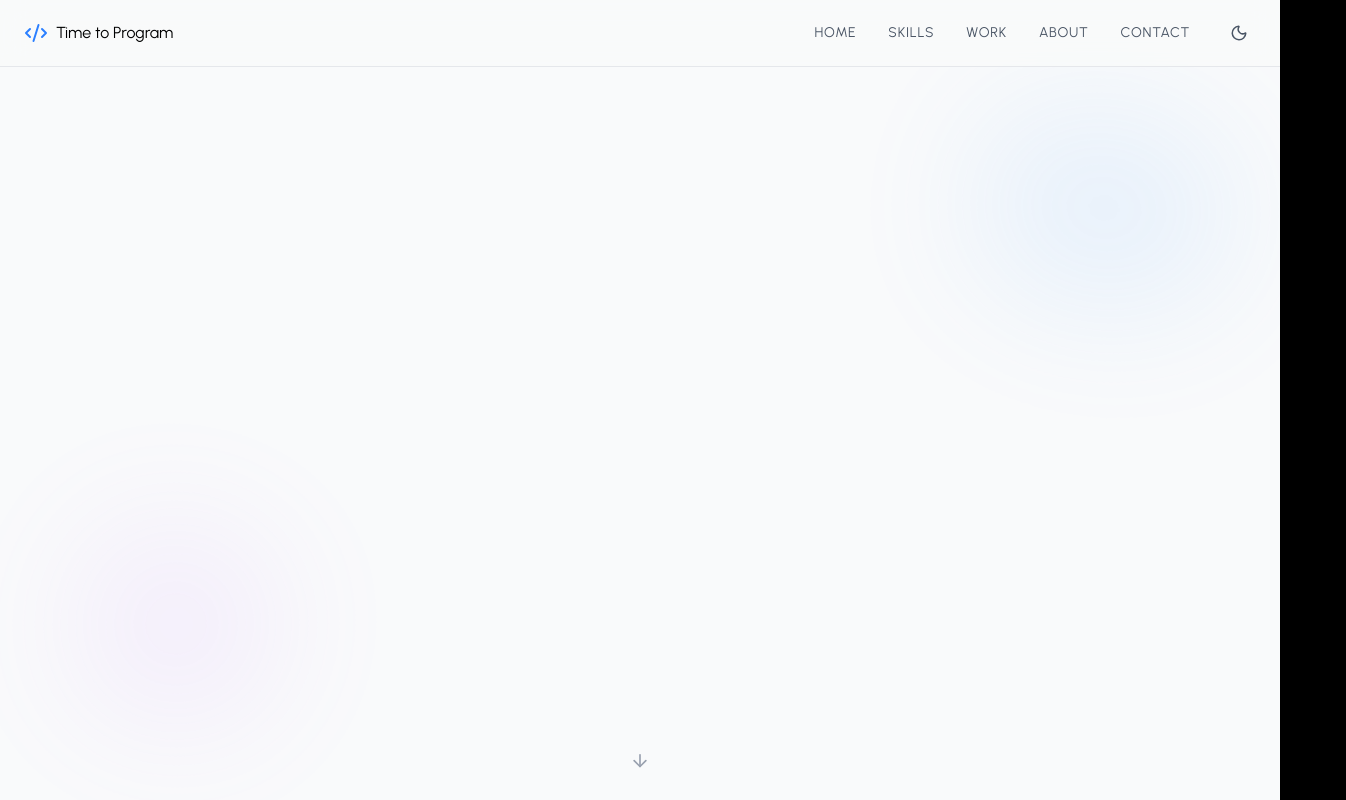
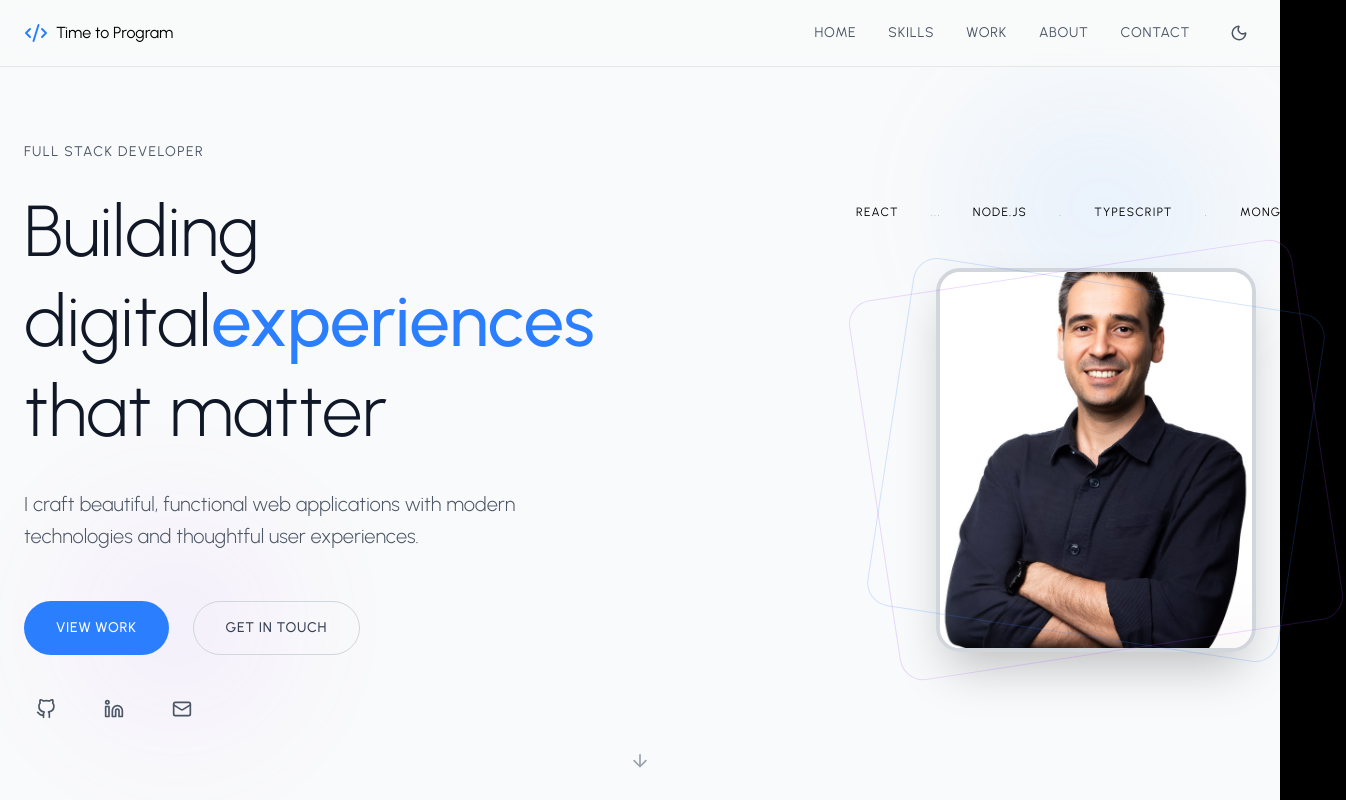
Before and after one commit to recep-demir/personal_portfolio, a React app: page / in a window 1280 px wide. Shown: the whole page, 1346 px wide, since content can reach past the window. Built offline with nearby package versions, Linux system fonts and the light colour scheme; the HTML template or start-up script is replaced by a standard one.

Commit message:
feat: enhance HeroSection with new desktop layout and interactive elements

```diff
--- a/src/components/HeroSection.jsx
+++ b/src/components/HeroSection.jsx
@@ -179,10 +179,162 @@
                 </motion.div>
               </motion.div>
             </div>
-            {/* Desktop Layout - Split */}
+          {/* Desktop Layout - Split */}
+          <div className="hidden lg:grid grid-cols-2 lg:gap-16 lg:items-center justify-center">
+            {/* Left Column - Content */}
+            <motion.div
+              initial="hidden"
+              animate="visible"
+              variants={containerVariants}
+              className="text-left"
+            >
+              <motion.div
+                variants={textVariants}
+                className={`text-sm uppercase tracking-widest ${isDarkMode ? "text-gray-500" : "text-gray-600"} mb-6`}
+              >
+                Full Stack Developer
+              </motion.div>
+              <motion.h1
+                variants={itemVariants}
+                className="text-5xl xl: text-7xl font-light mb-8 leading-tight"
+              >
+                <span className={`${isDarkMode ? "text-white" : "text-gray-900"}`}>
+                  Building digital
+                </span>
+                <span className="text-blue-500 font-medium">
+                  experiences
+                </span>
+                <br />
+                <span className={`${isDarkMode ? "text-white" : "text-gray-900"}`}>
+                  that matter
+                </span>
+              </motion.h1>
+              <motion.p
+                variants={itemVariants}
+                className={`text-xl ${isDarkMode ? "text-gray-400" : "text-gray-600"} mb-12 font-light leading-relaxed max-w-lg`}
+              >
+                I craft beautiful, functional web applications with modern technologies and thoughtful user experiences.
+              </motion.p>
+              {/* CTA Buttons - Desktop */}
+              <motion.div variants={itemVariants} className="flex gap-6 mb-8">
+                <motion.button
+                  whileHover={{ y: -2 }}
+                  whileTap={{ scale: 0.98 }}
+                  onClick={() => scrollToSection("work")}
+                  className="bg-blue-500 hover:bg-blue-600 text-white px-8 py-4 rounded-full text-sm uppercase tracking-wider font-medium transition-all duration-300"
+                >
+                  View Work
+                </motion.button>
+                <motion.button
+                  whileHover={{ y: -2 }}
+                  whileTap={{ scale: 0.98 }}
+                  onClick={() => scrollToSection("contact")}
+                  className={`border ${isDarkMode
+                    ? "border-gray-700 hover:border-gray-600 text-gray-300"
+                    : "border-gray-300 hover:border-gray-400 text-gray-700"}
+                    px-8 py-4 rounded-full text-sm uppercase tracking-wider font-medium transition-all duration-300`}
+                >
+                  Get in Touch
+                </motion.button>
+              </motion.div>
+              {/* Social Links - Desktop */}
+              <motion.div variants={itemVariants} className="flex space-x-6 mb-12">
+                {[
+                  { icon: FiGithub, href: "#" },
+                  { icon: FiLinkedin, href: "#" },
+                  { icon: Mail, href: "#" }
+                ].map((social, index) => (
+                  <motion.a
+                    key={index}
+                    href={social.href}
+                    whileHover={{ y: -3, scale: 1.1 }}
+                    className={`p-3 rounded-full transition-colors ${
+                      isDarkMode
+                        ? "text-gray-400 hover:text-white hover:bg-gray-800"
+                        : "text-gray-600 hover:text-gray-900 hover:bg-gray-200"
+                    }`}
+                  >
+                    <social.icon size={20} />
+                  </motion.a>
+                ))}
+              </motion.div>
+
+            </motion.div>
+
+            {/* Right Column - Profile Image */}
+            <motion.div
+              initial="hidden"
+              animate="visible"
+              variants={imageVariants}
+              className="flex justify-center lg:justify-end"
+            >
+              <div className="relative">
+                {/* Tech Stack -Desktop */}
+                <motion.div
+                  variants={itemVariants}
+                  className="flex items-center space-x-8 text-xs uppercase tracking-widest absolute -top-16 -left-20"
+                >
+                  <span className={isDarkMode ? "• text-gray-600" : "•text-gray-500"}> React </span>
+                  <span
+                    className={isDarkMode ? "text-gray-700" : "text-gray-400"}
+                    >
+                      ...
+                    </span>
+                    <span
+                      className={isDarkMode ? " text-gray-600" : "•text-gray-500"}
+                      >
+                        Node.js
+                      </span>
+                      <span
+                        className={isDarkMode ? "text-gray-700" : "text-gray-400"}
+                        >
+                          .
+                        </span>
+                        <span
+                          className={isDarkMode ? "text-gray-600" : "•text-gray-500"}
+                          >
+                            TypeScript
+                          </span>
+                          <span
+                            className={isDarkMode ? "text-gray-700" : "text-gray-400"}
+                            >
+                              .
+                            </span>
+                            <span
+                              className={isDarkMode ? "text-gray-600" : "•text-gray-500"}
+                              >
+                                MongoDB
+                              </span>
+                </motion.div>
+                <motion.div
+                  whileHover={{ scale: 1.02 }}
+                  className={`w-80 h-96  rounded-3xl overflow-hidden border-4 ${isDarkMode ? "border-gray-800" : "border-gray-300"} shadow-2xl`}
+                >
+                  <img
+                    src={PROFILE_PIC}
+                    alt="Profile"
+                    className="w-full h-full object-cover"
+                  />
+                </motion.div>
+
+                {/* Decorative elements */}
+                <motion.div
+                  animate={{ rotate: 360 }}
+                  transition={{ duration: 20, repeat: Infinity, ease: "linear" }}
+                  className="absolute -inset-4 rounded-3xl border border-blue-500/20"
+                />
+                <motion.div
+                  animate={{ rotate: -360 }}
+                  transition={{ duration: 20, repeat: Infinity, ease: "linear" }}
+                  className="absolute -inset-8 rounded-3xl border border-purple-500/20"
+                />
+                </div>
+                </motion.div>
 
 
 
+
+          </div>
           </div>
               {/* Scroll Indicator */}
               <motion.div
```
